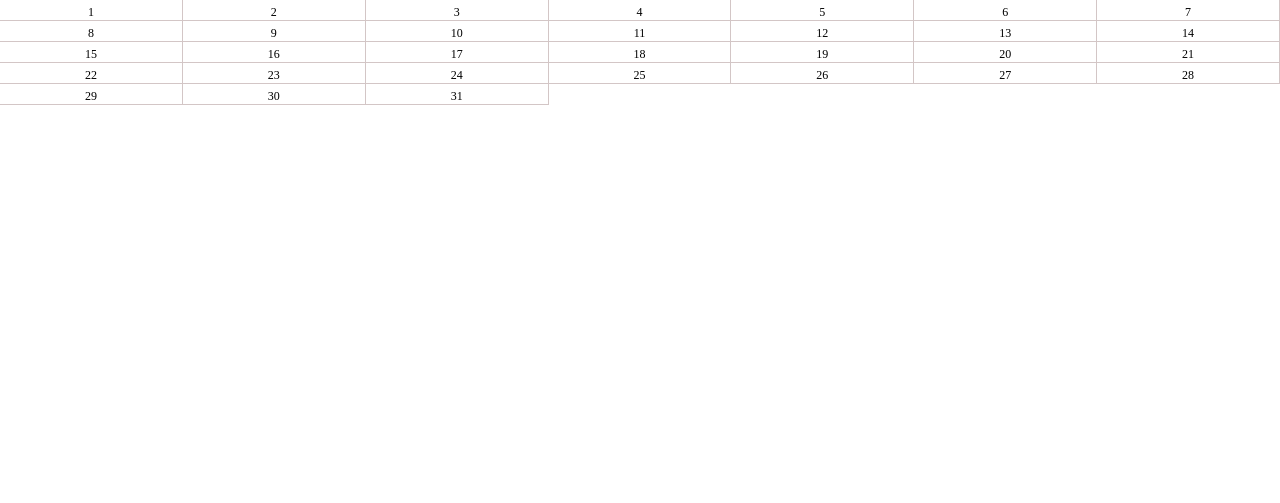
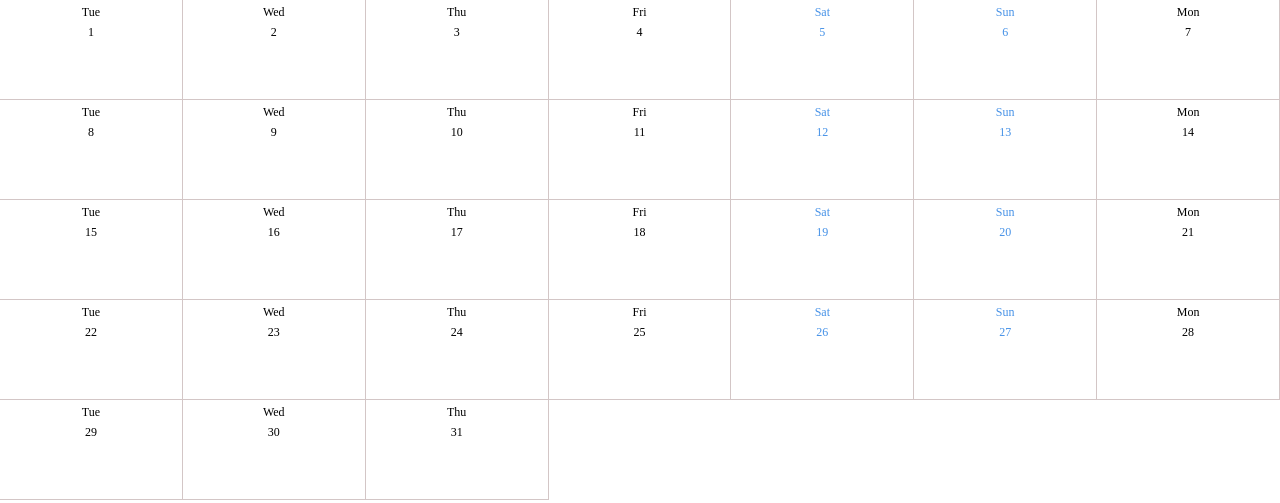
Before and after one commit to matthew1611/calendar-2, a plain HTML site: page index.html in a window 1280 px wide. Drawn offline with Linux system fonts and the light colour scheme.

Commit message:
set day height & include text

```diff
--- a/index.css
+++ b/index.css
@@ -11,8 +11,7 @@ body {
     display: grid;
     grid-template-columns: repeat(7, 1fr);
     grid-template-rows: repeat(5, 1fr);
-    height: 100%;
-}
+    height: 500px;
 
 .day {
     border-bottom: 1px solid var(--light-gray);
--- a/index.js
+++ b/index.js
@@ -1,6 +1,20 @@
 const calendar = document.querySelector('#app-calendar');
 
-console.log(calendar);
+const isWeekend = (day) => {
+  return day % 7 === 5 || day % 7 === 6;
+};
+
 for (let day = 1; day <= 31; day++) {
-  calendar.insertAdjacentHTML('beforeend', `<div class="day">${day}</div>`);
+  const date = new Date(2024, 9, day);
+  const dayName = new Intl.DateTimeFormat('en-US', { weekday: 'short' }).format(
+    date
+  );
+
+  const weekend = isWeekend(day);
+  calendar.insertAdjacentHTML(
+    'beforeend',
+    `<div class="day ${
+      weekend ? 'weekend' : ''
+    }"><div class="name">${dayName}</div>${day}</div>`
+  );
 }
```
